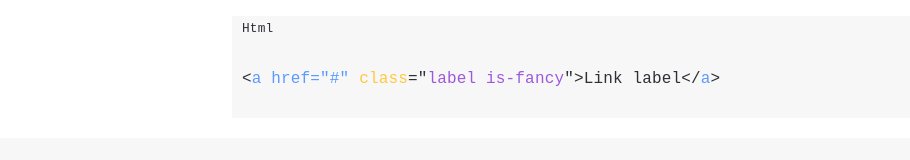
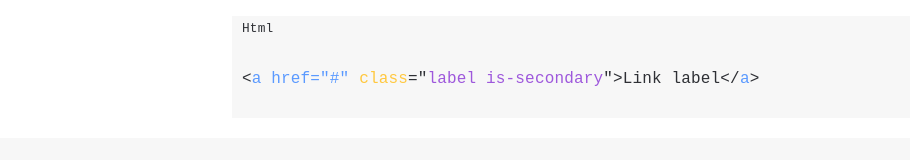
Before and after one commit to kwstaskara/ui, a website: page docs/items.html in a window 1280 px wide. Shown: the part 3865-4025 px from the top of the page, without its empty margins (0-910 px from the left). Drawn offline with nearby package versions, Linux system fonts and the light colour scheme; files that its build step writes are made by us from their sources.

Commit message:
Dropdowns docs and more

```diff
--- a/docs/items.html
+++ b/docs/items.html
@@ -224,7 +224,7 @@
    <pre class="is-light pl-10">
     <small>Html</small>
     <code class="pb-20 pt-20">
-       &lt;<span class="text-primary">a href="#"</span> <span class="text-warning">class</span>="<span class="text-fancy">label is-fancy</span>"&gt;Link label&lt;/<span class="text-primary">a</span>&gt;
+       &lt;<span class="text-primary">a href="#"</span> <span class="text-warning">class</span>="<span class="text-fancy">label is-secondary</span>"&gt;Link label&lt;/<span class="text-primary">a</span>&gt;
 </code>
 </pre>
 </section>
```
Also changed, not shown: pyramidlogo.svg (deleted).
